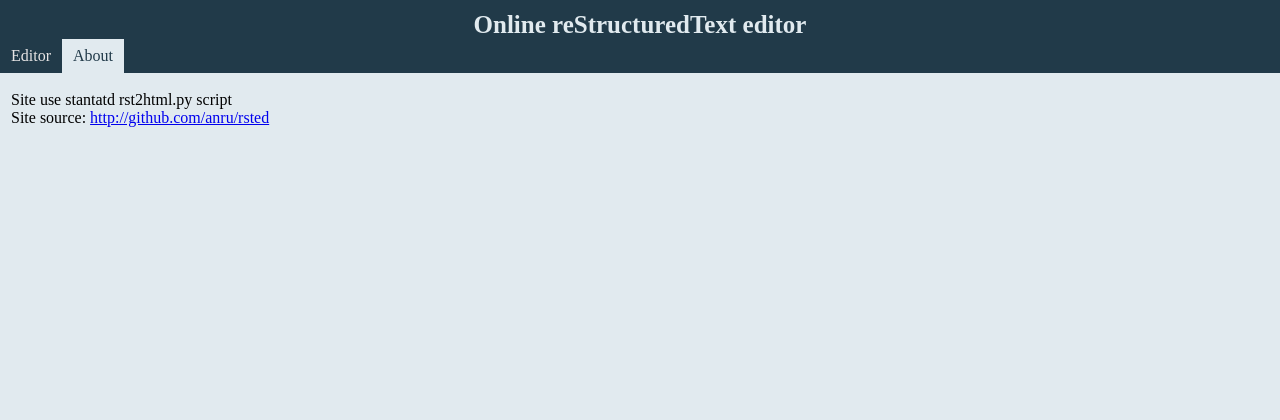
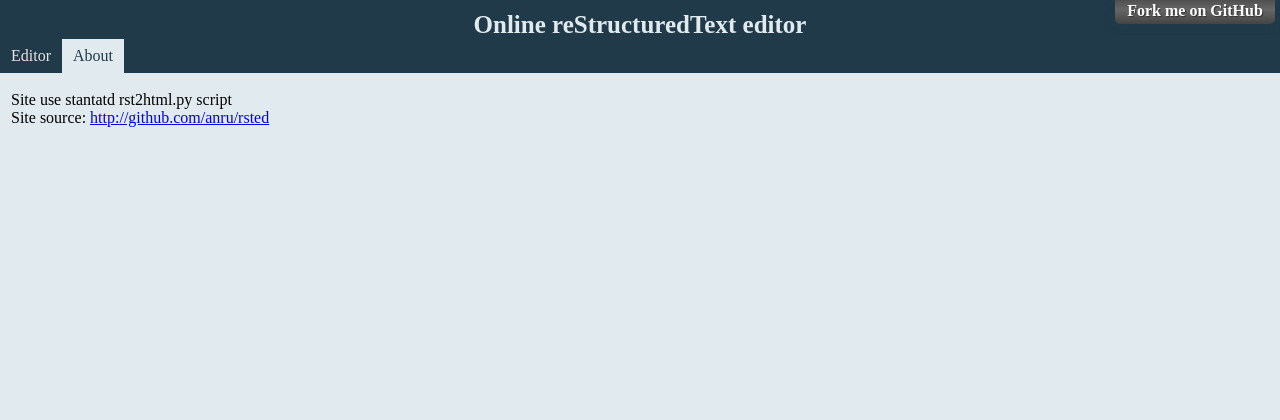
Before and after one commit to anru/rsted, a Flask app: page /about/ in a window 1280 px wide. Shown: the top 420 px of the page. Run offline with Flask 2, Linux system fonts and the light colour scheme; parts of the project's set-up code (start-up, migrations or seed data) failed here and were passed over.

Commit message:
[ui] restore github ribbon

```diff
--- a/static/style/base.css
+++ b/static/style/base.css
@@ -111,3 +111,35 @@ li.ext_link {
 .ui-widget {
     font-size: 0.9em !important;
 }
+
+a#github-ribbon {
+  position: fixed;
+  top: -5px;
+  right: 5px;
+  width: 150px;
+  line-height: 1;
+  padding: 8px 5px 5px;
+  color: white;
+
+  /* From colorzilla gradient generator */
+  background: #444444; /* Old browsers */
+  background: -moz-linear-gradient(top, #444444 0%, #666666 50%, #444444 100%); /* FF3.6+ */
+  background: -webkit-gradient(linear, left top, left bottom, color-stop(0%,#444444), color-stop(50%,#666666), color-stop(100%,#444444)); /* Chrome,Safari4+ */
+  background: -webkit-linear-gradient(top, #444444 0%,#666666 50%,#444444 100%); /* Chrome10+,Safari5.1+ */
+  background: -o-linear-gradient(top, #444444 0%,#666666 50%,#444444 100%); /* Opera11.10+ */
+  background: -ms-linear-gradient(top, #444444 0%,#666666 50%,#444444 100%); /* IE10+ */
+  filter: progid:DXImageTransform.Microsoft.gradient( startColorstr='#444444', endColorstr='#444444',GradientType=0 ); /* IE6-9 */
+  background: linear-gradient(top, #444444 0%,#666666 50%,#444444 100%); /* W3C */
+
+  text-shadow: #333 1px 1px 1px;
+  text-align: center;
+  text-decoration: none;
+  font-weight: bold;
+  -webkit-border-radius: 5px;
+  -moz-border-radius: 5px;
+  border-radius: 5px;
+  -webkit-box-shadow: 0px 0px 10px #213A49; /* 94*3 */
+  -moz-box-shadow: 0px 0px 10px #213A49;
+  box-shadow: 0px 0px 10px #213A49;
+  z-index: 1;
+}
--- a/templates/base.html
+++ b/templates/base.html
@@ -19,6 +19,7 @@
         {% endblock %}
     </head>
     <body>
+        <a id="github-ribbon" href="http://github.com/anru/rsted">Fork me on GitHub</a>
         {% block body_head %}
         {% endblock %}
         <header id="header">
```
